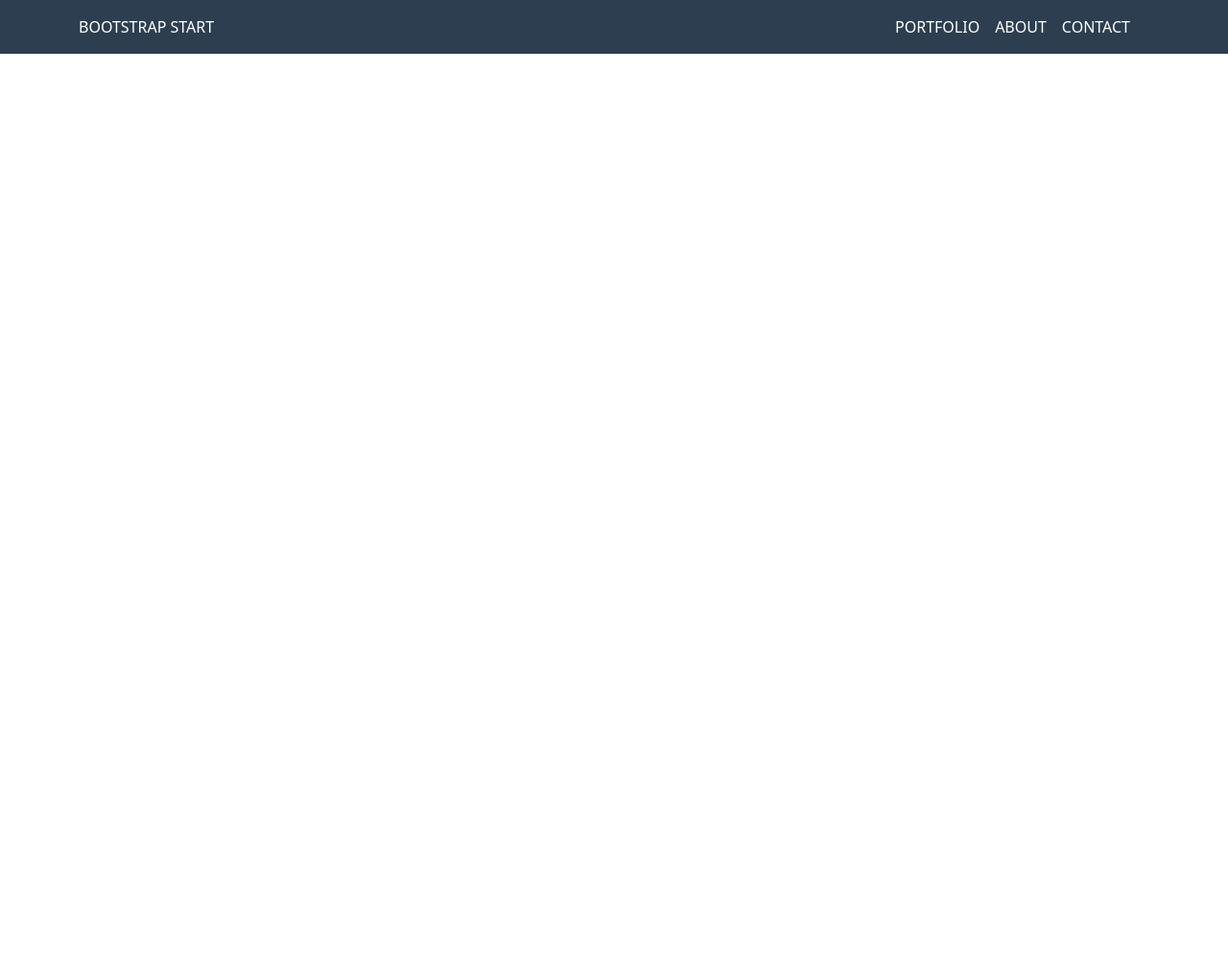
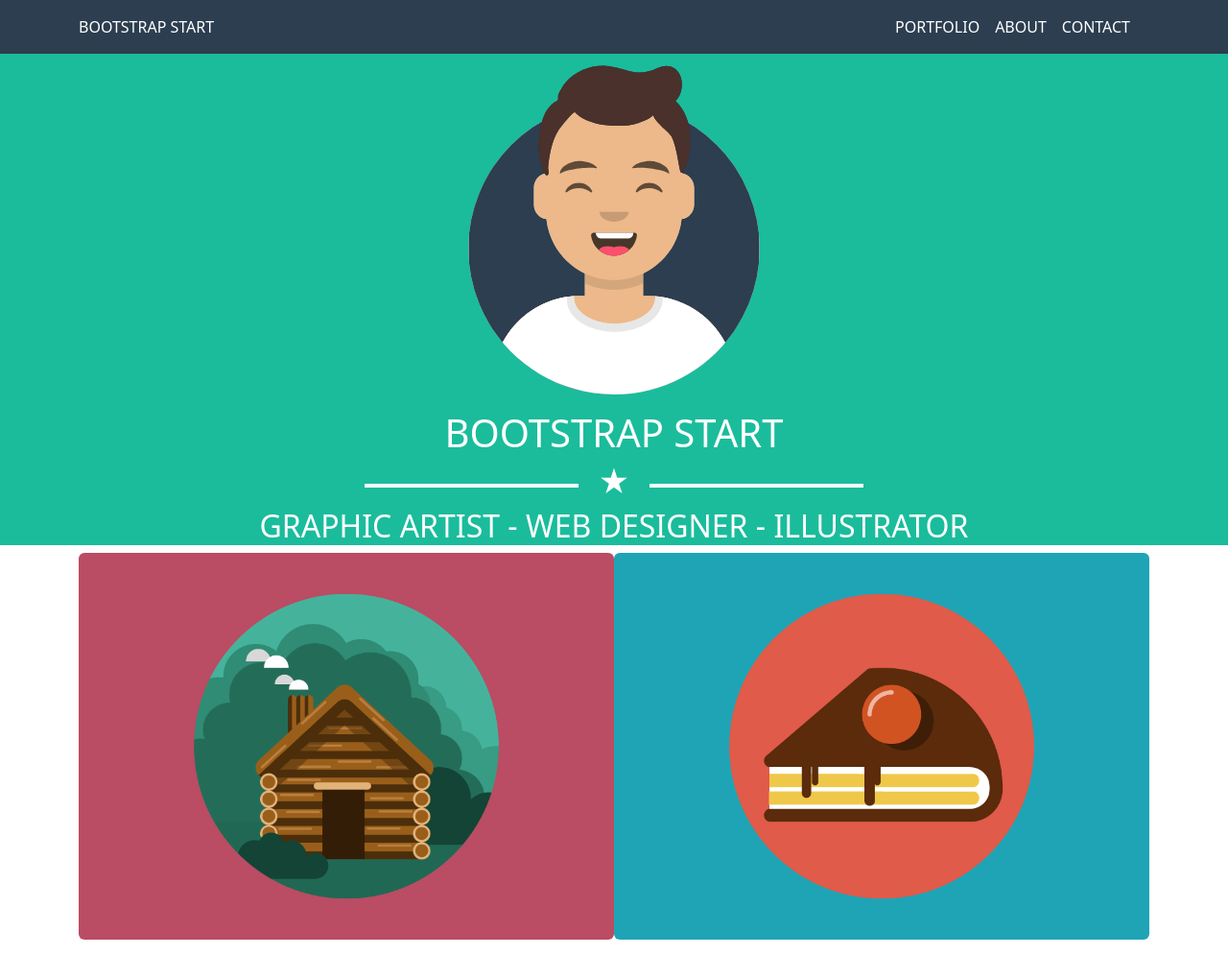
Before and after one commit to larosamad/html-css-bootstrap-freelancer, a plain HTML site: page index.html in a window 1280 px wide. Shown: the whole page at 96% size. Before the commit the page ends 800 px from the top, so only its background shows below. Drawn offline with nearby package versions, Linux system fonts and the light colour scheme.

Commit message:
proto section 2

```diff
--- a/assets/css/style.css
+++ b/assets/css/style.css
@@ -1,3 +1,14 @@
 .bg-petrol{
     background-color: #2C3E50;
 }
+
+.bg-aqua{
+    background-color: #1ABC9C;
+}
+
+.half-divider{
+    background-color: white;
+    height: 4px;
+    width: 20%;
+    margin: 5px 20px;
+}
--- a/index.html
+++ b/index.html
@@ -13,7 +13,7 @@
 <body>
     <header class="bg-petrol">
         <div class="container d-flex justify-content-between">
-            <div class="text-white  align-self-center text-uppercase">Bootstrap Start</div>
+            <div class="text-white align-self-center text-uppercase">Bootstrap Start</div>
             <nav class="navbar navbar-expand-lg">
                 <div class="container-fluid">
                     <div>
@@ -38,5 +38,41 @@
             </nav>
         </div>
     </header>
+
+    <main>
+        <section class="bg-aqua">
+            <div class="container text-center">
+                <figure><img src="assets/img/avatar.svg" width="30%"
+                alt="Avatar"></figure>
+                <div class="text-white text-uppercase">
+                    <h1>Bootstrap Start</h1>
+                    <div class="d-flex justify-content-center align-items-center">
+                        <div class="half-divider"></div>
+                        <div><h2>&#9733;</h2></div>
+                        <div class="half-divider"></div>
+                    </div>
+                    <h2>GRAPHIC ARTIST - WEB DESIGNER - ILLUSTRATOR</h2>
+                </div>
+            </div>
+
+        </section>
+            <div class="container d-flex">
+                <div class="col-6">
+                    <figure>
+                        <img src="assets/img/cabin.png" alt="Cabin" class="rounded" width="100%">
+                    </figure>
+                </div>
+
+                <div class="col-6">
+                    <figure>
+                        <img src="assets/img/cake.png" alt="Cake" width="100%" class="rounded">
+                    </figure>
+                </div>
+
+            </div>
+        <section>
+
+        </section>
+    </main>
 </body>
 </html>
```
